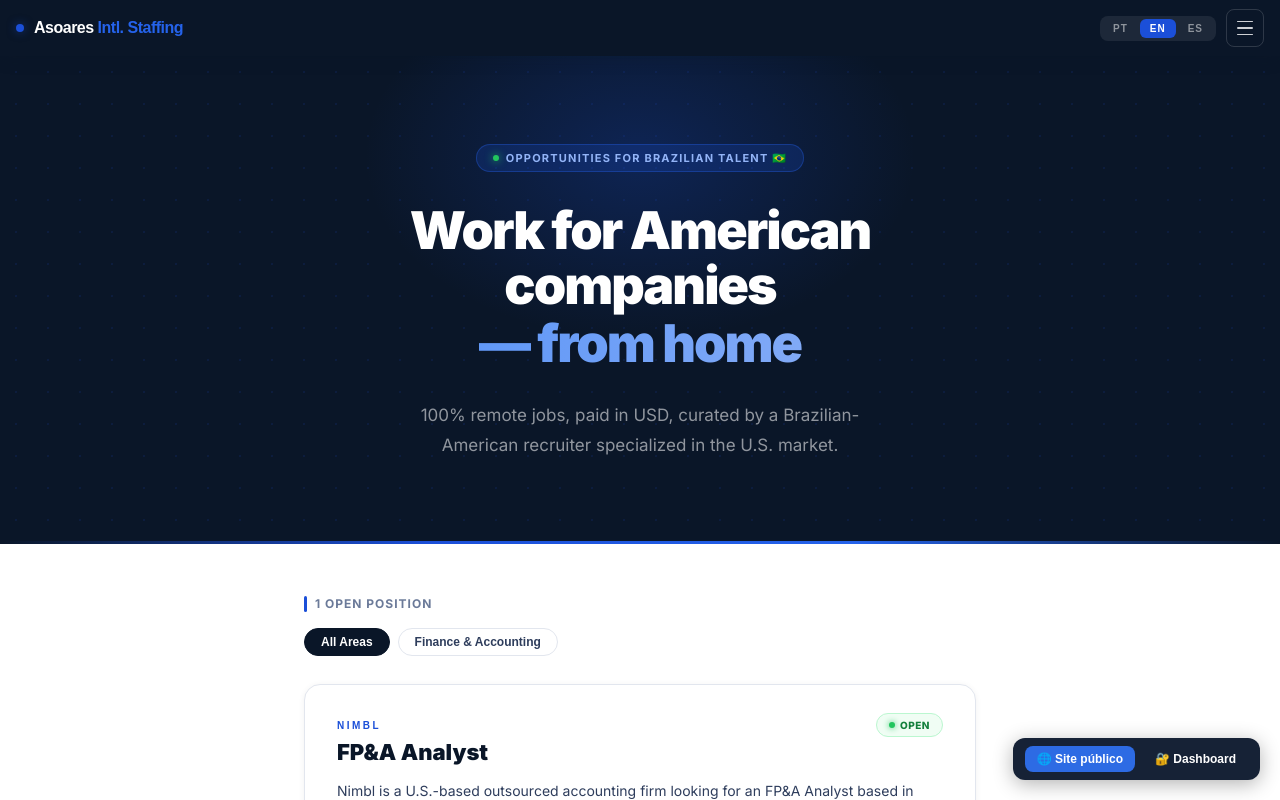
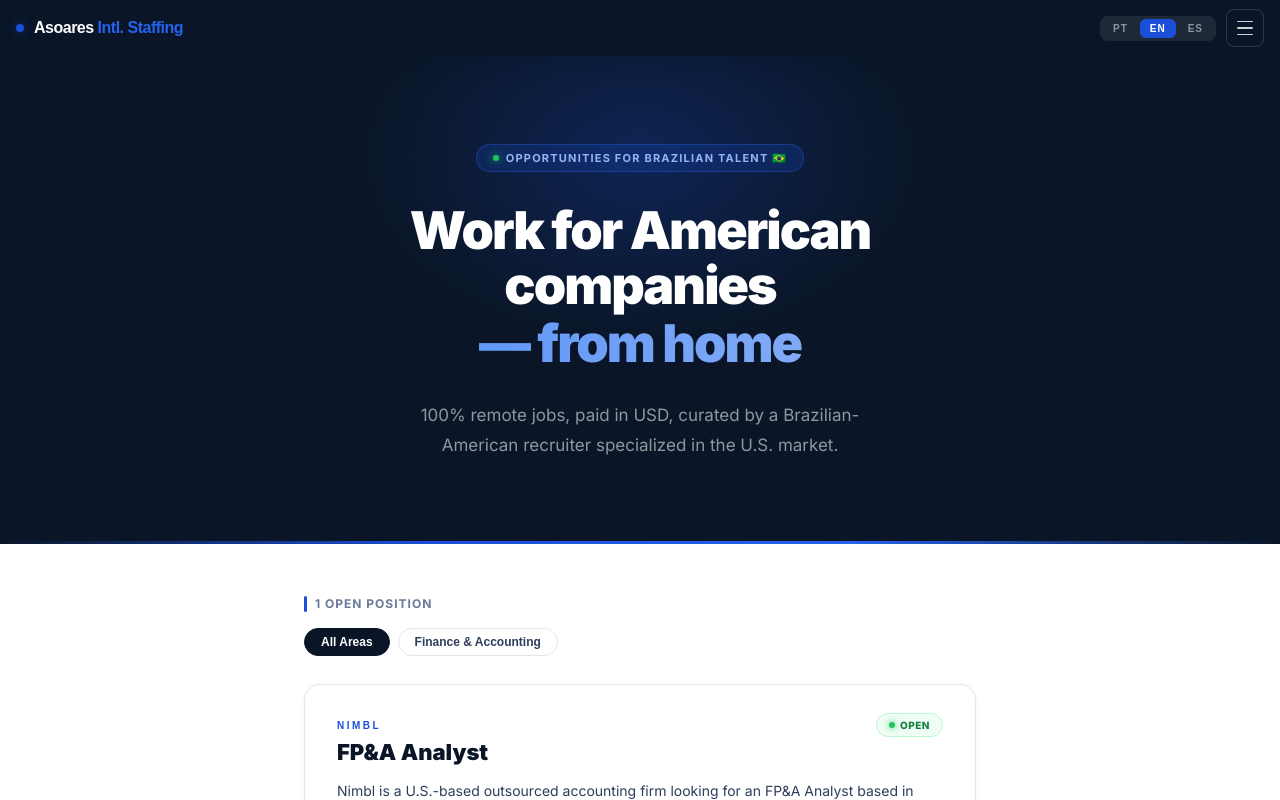
Before and after one commit to amartinssoares/Asoares-Staffing, a React (Create React App) app: page / in a window 1280 px wide. Shown: the top 800 px of the page. Built offline with nearby package versions, Linux system fonts and the light colour scheme.

Commit message:
Update App.jsx

```diff
--- a/src/App.jsx
+++ b/src/App.jsx
@@ -1,4 +1,4 @@
-
+/* eslint-disable */
 import { useState, useEffect } from "react";
 
 // ─── Mobile hook ───────────────────────────────────────────────────────────────
@@ -35,7 +35,7 @@
 // ─── Persistent Storage Keys ───────────────────────────────────────────────
 const STORAGE_KEY = "recruiter_candidates";
 const JOBS_KEY = "recruiter_jobs";
-const AUTH_KEY = "recruiter_authed";
+// const AUTH_KEY = "recruiter_authed";
 const COMPANIES_KEY = "recruiter_companies";
 
 // ─── Default Jobs ──────────────────────────────────────────────────────────
@@ -687,7 +687,7 @@ function Login({ onLogin }) {
 
 function CandidateModal({ candidate, jobs, onClose, onStatusChange, onDelete, onNotesSave }) {
   const job = jobs.find(j => j.id === candidate.jobId);
-  const status = getStatusConfig(candidate.status);
+  // const status = getStatusConfig(candidate.status);
   const [notes, setNotes] = useState(candidate.notes || "");
   const [notesSaved, setNotesSaved] = useState(false);
 
@@ -916,13 +916,13 @@ function Dashboard({ onLogout }) {
   }
 
   async function addJob() {
-    const job = {
+    const jobEntry = {
       id: generateId(), active: true,
       requirements: newJob.requirements.split("\n").filter(Boolean),
       area: newJob.area,
       ...newJob,
     };
-    const updated = [job, ...jobs];
+    const updated = [jobEntry, ...jobs];
     setJobs(updated);
     await saveJobs(updated);
     setView("jobs");
@@ -1470,7 +1470,7 @@ function HireMe({ onBack }) {
 // JOB FILTER + PRE-SCREEN
 // ══════════════════════════════════════════════════════════════
 
-const AREAS = ["All", "Finance & Accounting", "Technology", "Legal & Compliance", "Admin & Operations", "Sales & Marketing", "Other"];
+
 
 function JobsWithFilter({ jobs, onApply, t, onHome }) {
   const [area, setArea] = useState("All");
@@ -1891,23 +1891,7 @@ export default function App() {
 
   return (
     <div style={{ fontFamily: "'Inter', 'Segoe UI', system-ui, sans-serif" }}>
-      {/* Mode switcher (for testing) */}
-      <div style={{
-        position: "fixed", bottom: 20, right: 20, zIndex: 9999,
-        display: "flex", gap: 8, background: "#162236",
-        borderRadius: 12, padding: "8px 12px", boxShadow: "0 4px 20px rgba(0,0,0,0.3)"
-      }}>
-        <button onClick={() => setMode("public")} style={{
-          background: mode === "public" ? "#2D6BE4" : "transparent",
-          color: "#fff", border: "none", borderRadius: 8, padding: "6px 12px",
-          fontSize: 12, fontWeight: 600, cursor: "pointer"
-        }}>🌐 Site público</button>
-        <button onClick={() => { setMode(authed ? "dashboard" : "login"); }} style={{
-          background: mode !== "public" ? "#2D6BE4" : "transparent",
-          color: "#fff", border: "none", borderRadius: 8, padding: "6px 12px",
-          fontSize: 12, fontWeight: 600, cursor: "pointer"
-        }}>🔐 Dashboard</button>
-      </div>
+
 
       {mode === "public" && <PublicSite />}
       {mode === "login" && <Login onLogin={() => { setAuthed(true); setMode("dashboard"); }} />}
```
